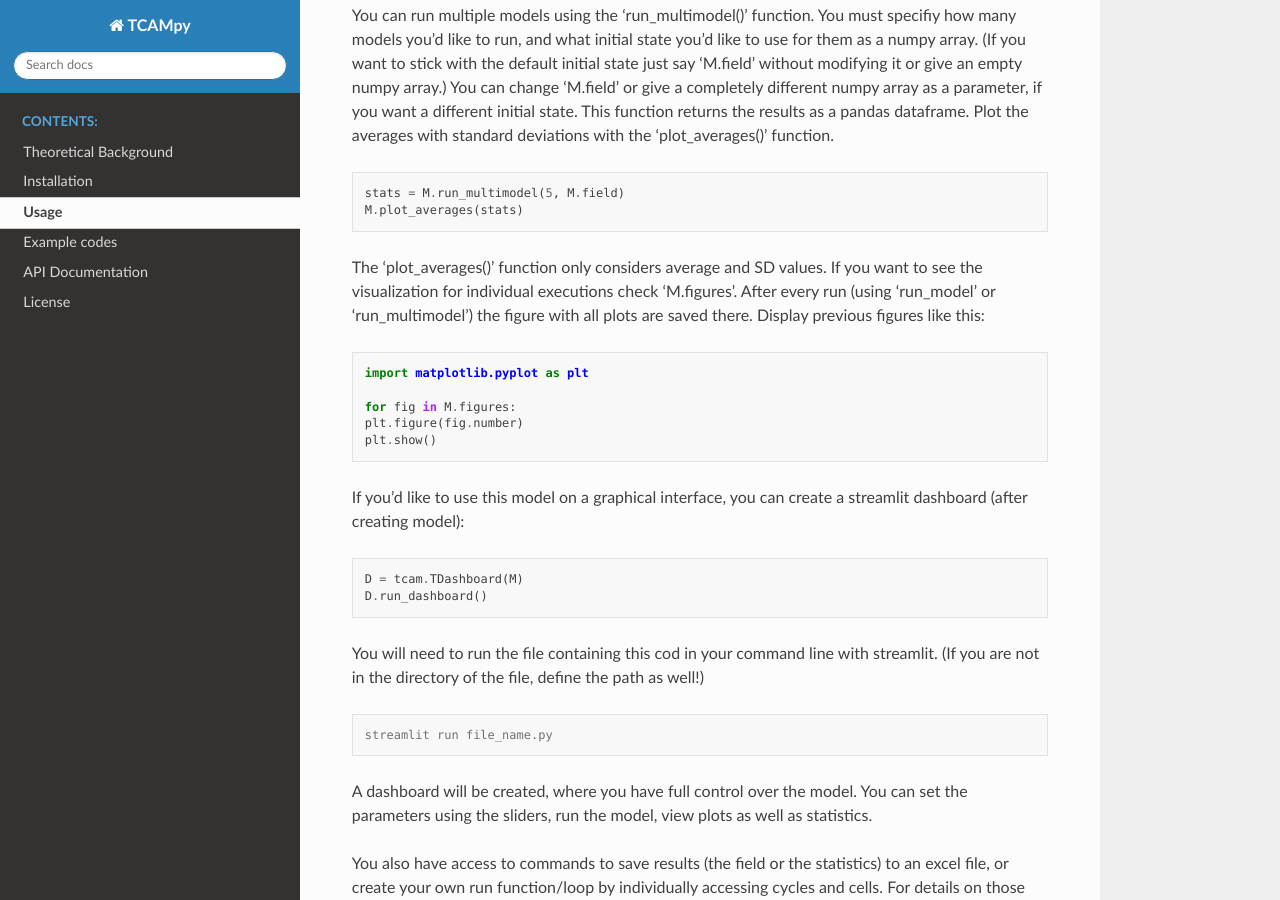
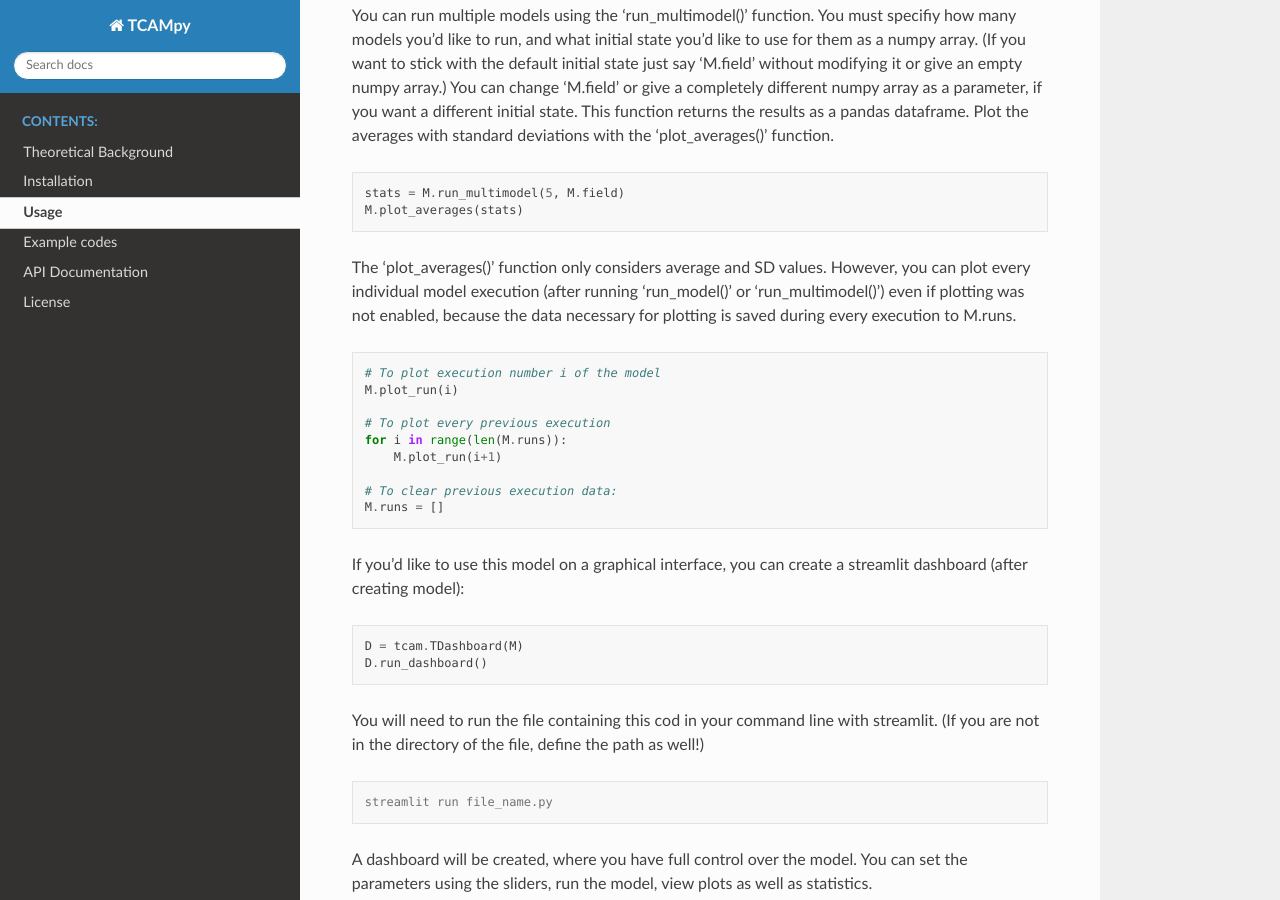
Before and after one commit to Fetasalyt/TCAMpy, a Sphinx documentation site: the page built from docs/Usage.rst, in a window 1280 px wide and 900 px high, scrolled down 1409 px. Built offline with Sphinx 7.4.7 and the Read the Docs theme 3.1.0, drawn with Linux system fonts in a browser that asks for light colours.

Commit message:
Update Usage.rst

```diff
--- a/docs/Usage.rst
+++ b/docs/Usage.rst
@@ -64,15 +64,20 @@ as a pandas dataframe. Plot the averages with standard deviations with the 'plot
     stats = M.run_multimodel(5, M.field)
     M.plot_averages(stats)
 
-The 'plot_averages()' function only considers average and SD values. If you want to see the visualization for individual executions check 'M.figures'. After every run (using 'run_model' or 'run_multimodel') the figure with all plots are saved there. Display previous figures like this:
+The 'plot_averages()' function only considers average and SD values. However, you can plot every individual model execution (after running 'run_model()' or 'run_multimodel()')
+even if plotting was not enabled, because the data necessary for plotting is saved during every execution to M.runs.
 
 .. code-block:: python
 
-    import matplotlib.pyplot as plt
+    # To plot execution number i of the model
+    M.plot_run(i)
 
-    for fig in M.figures:
-    plt.figure(fig.number)
-    plt.show()
+    # To plot every previous execution
+    for i in range(len(M.runs)):
+        M.plot_run(i+1)
+
+    # To clear previous execution data:
+    M.runs = []
 
 If you'd like to use this model on a graphical interface, you can create a streamlit dashboard (after creating model):
 
```
